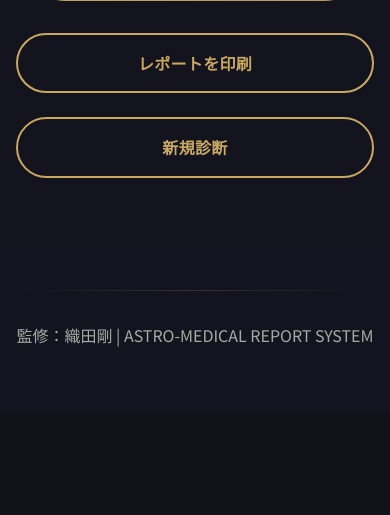
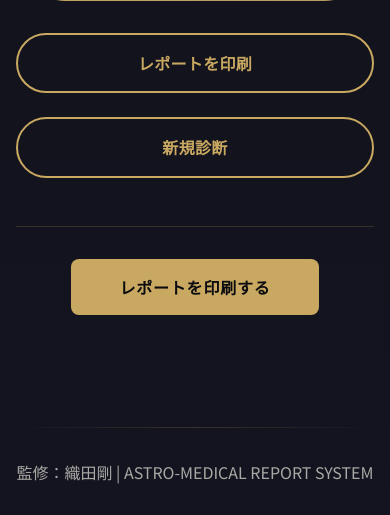
Before and after one commit to francedirectjp-art/astro-medical-system-s, a Flask app: template templates/result_summary_enhanced.html in a window 390 px wide. Shown: the part 5285-5800 px from the top of the page. Before the commit the page ends 5632 px from the top, so only its background shows below. Run offline with Flask 3, Linux system fonts and the light colour scheme; the template is opened without the code that fills it, so the values that code supplies are empty.

Commit message:
feat: Move print buttons to bottom for better mobile UX
- Removed print button from header/navigation areas
- Added print button at the bottom of summary report
- Added print button at the bottom of detailed report
- Improved mobile user experience by avoiding top-placed buttons
- Maintained same styling and functionality
- Print buttons are still hidden when actually printing

```diff
--- a/static/css/result_unified.css
+++ b/static/css/result_unified.css
@@ -38,38 +38,43 @@
     margin-top: var(--space-sm);
 }
 
-/* 印刷ボタン - サマリーページ */
-.print-btn-summary {
-    position: absolute;
-    top: var(--space-lg);
-    right: var(--space-lg);
+/* 印刷ボタン - 下部配置 */
+.action-container {
+    margin-top: var(--space-xl);
+    padding-top: var(--space-lg);
+    border-top: 1px solid var(--card-border);
+}
+
+.print-btn-bottom {
     background: var(--primary-gold);
     color: var(--darker-bg);
     border: none;
-    padding: var(--space-xs) var(--space-md);
+    padding: var(--space-sm) var(--space-xl);
     border-radius: var(--radius-md);
     font-family: var(--font-sans);
-    font-size: var(--text-sm);
+    font-size: var(--text-base);
     font-weight: 600;
     cursor: pointer;
     transition: all var(--transition-base);
-    letter-spacing: 0.02em;
+    letter-spacing: 0.05em;
+    display: inline-block;
+    margin: 0 auto;
 }
 
-.print-btn-summary:hover {
+.print-btn-bottom:hover {
     background: #ddb870;
-    transform: translateY(-1px);
-    box-shadow: 0 4px 12px rgba(201, 169, 97, 0.3);
+    transform: translateY(-2px);
+    box-shadow: 0 6px 20px rgba(201, 169, 97, 0.4);
 }
 
-.print-btn-summary:active {
+.print-btn-bottom:active {
     transform: translateY(0);
 }
 
 /* 印刷時は印刷ボタンを非表示 */
 @media print {
-    .print-btn-summary,
-    .print-button {
+    .print-btn-bottom,
+    .action-container {
         display: none !important;
     }
 }
--- a/templates/result_summary_enhanced.html
+++ b/templates/result_summary_enhanced.html
@@ -17,7 +17,6 @@
             <h1 class="report-title">{{ name }}様の体質診断レポート</h1>
             <div class="accent-line"></div>
             <p class="report-subtitle text-secondary">伝統的占星術による基礎分析</p>
-            <button onclick="window.print()" class="print-btn-summary">印刷する</button>
 
             <div class="birth-info-elegant">
                 <div class="birth-item">
@@ -290,6 +289,13 @@
                         新規診断
                     </a>
                 </div>
+
+                <!-- 印刷ボタン（下部配置） -->
+                <div class="action-container text-center">
+                    <button onclick="window.print()" class="print-btn-bottom">
+                        レポートを印刷する
+                    </button>
+                </div>
             </div>
         </section>
 
```
Also changed, not shown: static/css/detailed_report_unified.css (+18 -15 lines), templates/detailed_report_complete.html (+7 -2 lines), 2 other files.
